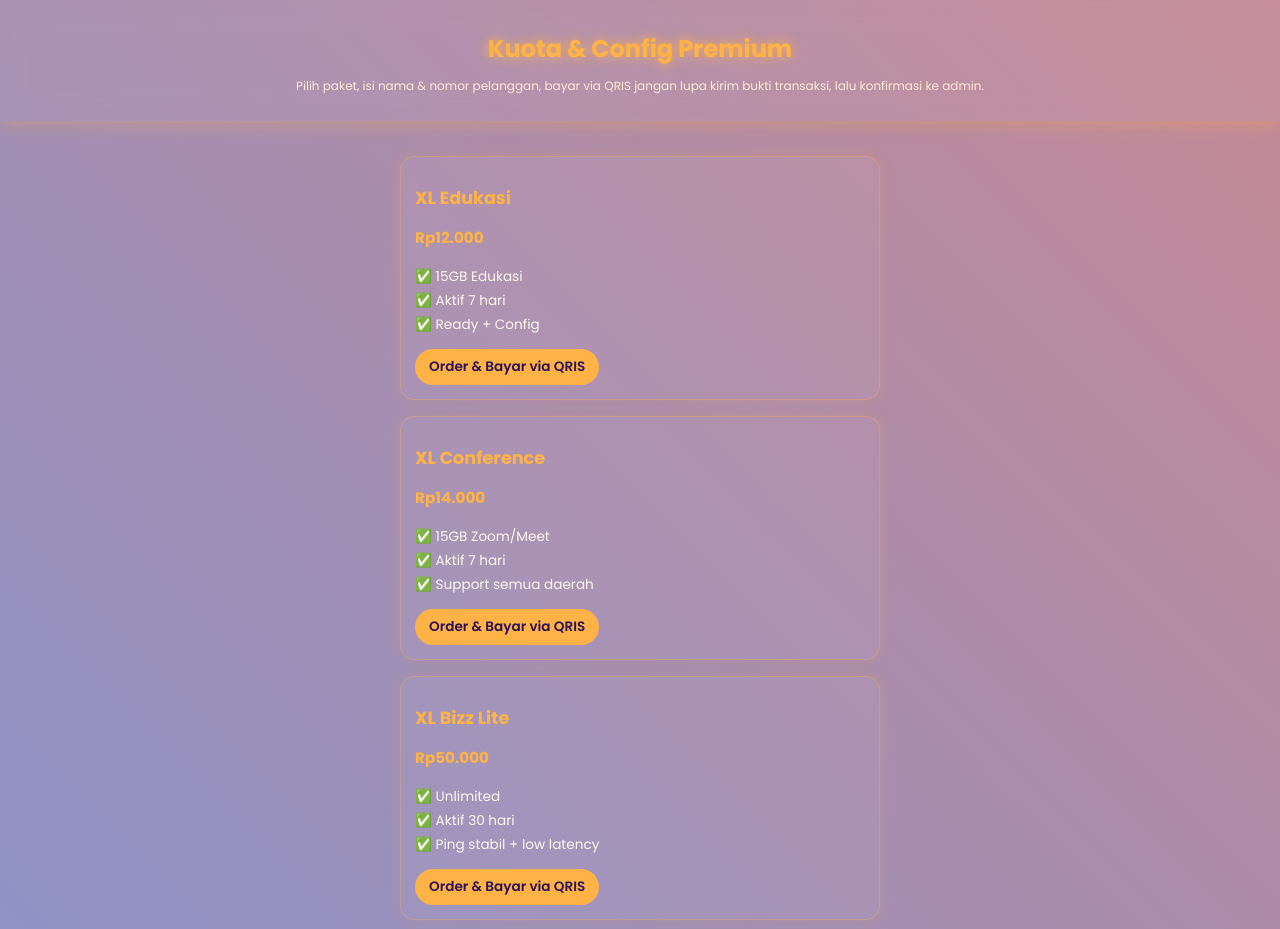
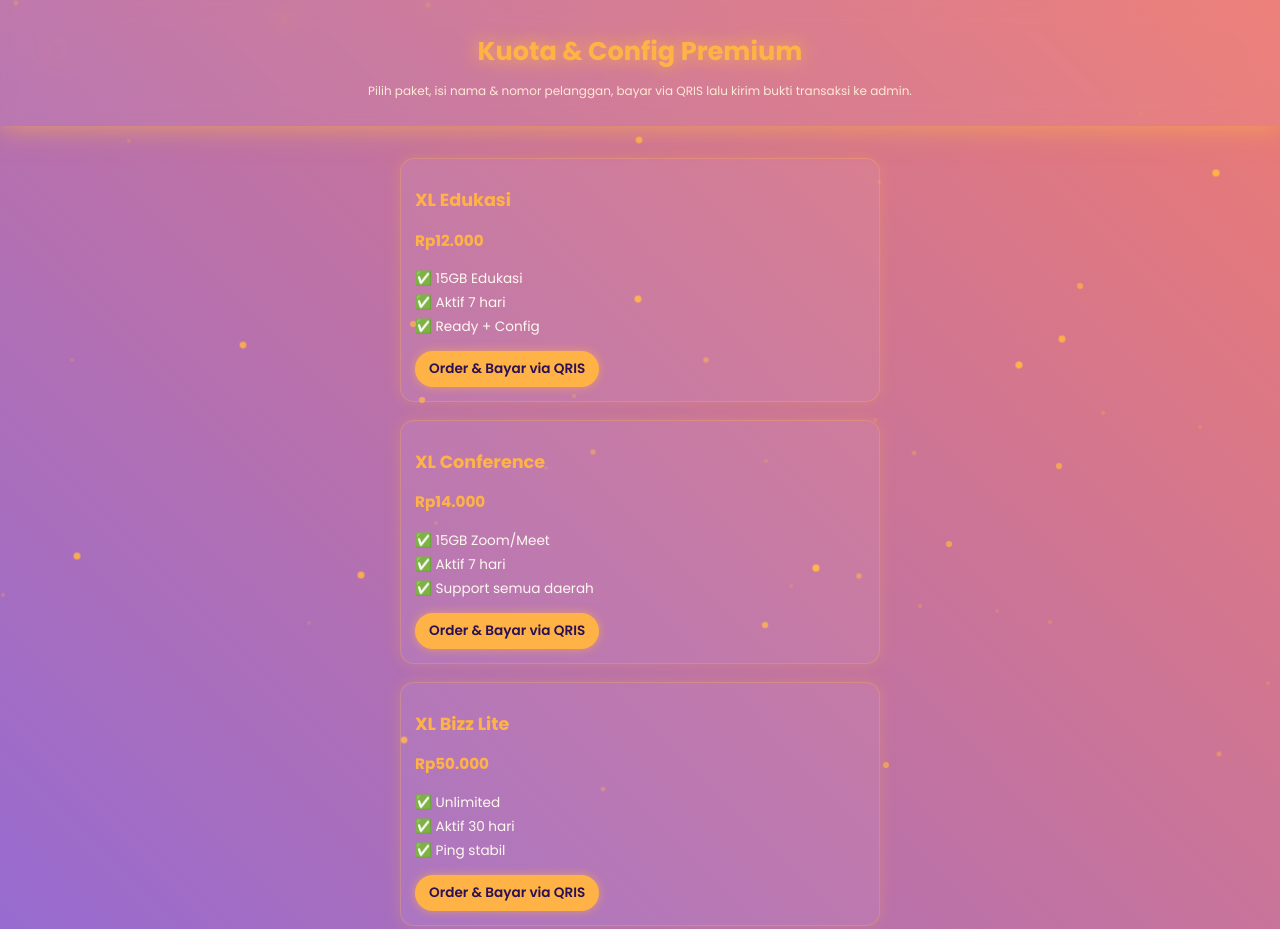
Before and after one commit to ordersekarangbot/iya, a plain HTML site: page index.html in a window 1280 px wide. Shown: the top 929 px of the page. Drawn offline with Linux system fonts and the light colour scheme.

Commit message:
Update index.html

```diff
--- a/index.html
+++ b/index.html
@@ -10,47 +10,72 @@
 :root {
   --neon: #ffb347;
   --bg1: #2b1055;
-  --bg2: #7597de;
+  --bg2: #6c63ff;
   --text: #fff8f0;
 }
 
-/* ===== Background Neon Animasi ===== */
 body {
   font-family: "Poppins", sans-serif;
   margin: 0;
   color: var(--text);
   text-align: center;
-  background: linear-gradient(45deg, var(--bg1), var(--bg2), #ff7e5f);
+  overflow-x: hidden;
+  background: linear-gradient(45deg, var(--bg1), var(--bg2), #ff7e5f, #ffb347);
   background-size: 400% 400%;
-  animation: bgMove 12s ease infinite;
+  animation: bgMove 4s linear infinite; /* animasi cepat */
   min-height: 100vh;
+  position: relative;
 }
+
 @keyframes bgMove {
-  0% { background-position: 0% 50%; }
-  50% { background-position: 100% 50%; }
-  100% { background-position: 0% 50%; }
+  0% { background-position: 0% 0%; }
+  50% { background-position: 100% 100%; }
+  100% { background-position: 0% 0%; }
+}
+
+/* Partikel Neon */
+#particles {
+  position: fixed;
+  top: 0; left: 0;
+  width: 100%; height: 100%;
+  overflow: hidden;
+  z-index: 0;
+  pointer-events: none;
+}
+.particle {
+  position: absolute;
+  width: 4px;
+  height: 4px;
+  border-radius: 50%;
+  background: var(--neon);
+  opacity: 0.8;
+  animation: flicker 1.5s infinite alternate ease-in-out;
+}
+@keyframes flicker {
+  from { opacity: 0.2; transform: scale(1); }
+  to { opacity: 1; transform: scale(1.8); }
 }
 
 /* Header */
 header {
   padding: 15px;
   background: rgba(255,255,255,0.05);
-  box-shadow: 0 0 20px rgba(255,180,70,0.3);
+  box-shadow: 0 0 25px rgba(255,180,70,0.5);
   backdrop-filter: blur(12px);
-  animation: glowPulse 3s infinite alternate;
+  animation: glowPulse 2s infinite alternate;
+  position: relative;
+  z-index: 2;
 }
 @keyframes glowPulse {
-  0% { box-shadow: 0 0 10px rgba(255,180,70,0.2); }
-  100% { box-shadow: 0 0 25px rgba(255,180,70,0.6); }
+  0% { box-shadow: 0 0 10px rgba(255,180,70,0.3); }
+  100% { box-shadow: 0 0 30px rgba(255,180,70,0.8); }
 }
-
 header h1 {
   color: var(--neon);
-  text-shadow: 0 0 12px var(--neon);
-  font-size: 1.5em;
+  text-shadow: 0 0 18px var(--neon);
+  font-size: 1.6em;
   margin-bottom: 3px;
 }
-
 header p {
   color: #ffe9d6;
   font-size: 12px;
@@ -62,47 +87,45 @@
   max-width: 480px;
   margin: 25px auto;
   padding: 10px;
+  position: relative;
+  z-index: 2;
 }
 
-/* Kartu Paket */
+/* Kartu Kuota */
 .kuota-card {
-  background: rgba(255,255,255,0.05);
+  background: rgba(255,255,255,0.06);
   border: 1px solid rgba(255,180,70,0.3);
   border-radius: 14px;
   padding: 14px;
-  margin-bottom: 16px;
+  margin-bottom: 18px;
   text-align: left;
-  box-shadow: 0 0 15px rgba(255,180,70,0.15);
+  box-shadow: 0 0 15px rgba(255,180,70,0.25);
   transition: 0.3s;
-  animation: floatCard 5s ease-in-out infinite;
+  animation: floatCard 4s ease-in-out infinite;
 }
 @keyframes floatCard {
   0%,100% { transform: translateY(0px); }
   50% { transform: translateY(-6px); }
 }
 .kuota-card:hover {
-  box-shadow: 0 0 20px rgba(255,180,70,0.4);
+  box-shadow: 0 0 25px rgba(255,180,70,0.7);
   transform: scale(1.03);
 }
-
 .kuota-card h2 {
   color: var(--neon);
   font-size: 1.1em;
   margin-bottom: 6px;
 }
-
 .price {
   color: var(--neon);
   font-weight: bold;
   font-size: 0.95em;
 }
-
 ul {
   list-style: none;
   padding: 0;
   margin: 6px 0;
 }
-
 ul li {
   font-size: 0.85em;
   padding: 2px 0;
@@ -120,13 +143,14 @@
   text-decoration: none;
   margin-top: 6px;
   transition: 0.3s;
+  box-shadow: 0 0 10px rgba(255,180,70,0.6);
 }
 .btn:hover {
-  background: #ffc371;
-  box-shadow: 0 0 10px var(--neon);
+  background: #ffe6a7;
+  box-shadow: 0 0 20px var(--neon);
 }
 
-/* Modal Pembayaran */
+/* Modal */
 .modal {
   display: none;
   position: fixed;
@@ -142,7 +166,7 @@
   padding: 15px;
   border-radius: 12px;
   border: 1px solid rgba(255,180,70,0.3);
-  box-shadow: 0 0 15px rgba(255,180,70,0.3);
+  box-shadow: 0 0 20px rgba(255,180,70,0.4);
   max-width: 300px;
   text-align: center;
   animation: fadeIn 0.4s ease;
@@ -151,14 +175,12 @@
   from {opacity: 0; transform: scale(0.9);}
   to {opacity: 1; transform: scale(1);}
 }
-
 .modal img {
   width: 180px;
   border-radius: 8px;
-  box-shadow: 0 0 15px rgba(255,180,70,0.3);
+  box-shadow: 0 0 15px rgba(255,180,70,0.4);
   margin-top: 10px;
 }
-
 .close {
   color: var(--neon);
   font-weight: bold;
@@ -185,18 +207,22 @@
   font-size: 0.75em;
   color: #fbe0c4;
   line-height: 1.4em;
+  position: relative;
+  z-index: 2;
 }
 </style>
 </head>
 <body>
 
+<!-- Partikel Neon -->
+<div id="particles"></div>
+
 <header>
   <h1>Kuota & Config Premium</h1>
-  <p>Pilih paket, isi nama & nomor pelanggan, bayar via QRIS jangan lupa kirim bukti transaksi, lalu konfirmasi ke admin.</p>
+  <p>Pilih paket, isi nama & nomor pelanggan, bayar via QRIS lalu kirim bukti transaksi ke admin.</p>
 </header>
 
 <div class="container">
-
   <div class="kuota-card">
     <h2>XL Edukasi</h2>
     <p class="price">Rp12.000</p>
@@ -225,7 +251,7 @@
     <ul>
       <li>✅ Unlimited</li>
       <li>✅ Aktif 30 hari</li>
-      <li>✅ Ping stabil + low latency</li>
+      <li>✅ Ping stabil</li>
     </ul>
     <a class="btn" onclick="openPayment('XL Bizz Lite','50000')">Order & Bayar via QRIS</a>
   </div>
@@ -265,7 +291,7 @@
     <img id="qrisImage" src="" alt="QRIS Lampung Store OK">
     <br>
     <a class="btn" id="downloadQR" download="QRIS_Lampung_Store.png">Download QR / Simpan Bukti</a>
-    <p style="font-size:11px;margin-top:8px;">Scan QRIS lalu klik konfirmasi di bawah, jangan lupa kirim bukti transaksi.</p>
+    <p style="font-size:11px;margin-top:8px;">Scan QRIS lalu kirim bukti ke admin.</p>
     <a id="waConfirm" class="btn" target="_blank" style="margin-top:5px;">Konfirmasi via WhatsApp</a>
   </div>
 </div>
@@ -275,9 +301,21 @@
   ☎️ <a href="https://wa.me/628565050102" target="_blank" style="color:#ffdf9f;text-decoration:none;">CS: +62 856-5050-102</a>
 </footer>
 
-<!-- JS -->
 <script src="https://cdn.jsdelivr.net/npm/qrcode/build/qrcode.min.js"></script>
 <script>
+/* === Partikel Neon === */
+const particleContainer = document.getElementById("particles");
+for(let i=0; i<50; i++){
+  const p = document.createElement("div");
+  p.className = "particle";
+  p.style.left = Math.random()*100 + "%";
+  p.style.top = Math.random()*100 + "%";
+  p.style.animationDelay = (Math.random()*2)+"s";
+  p.style.animationDuration = (1 + Math.random()*2)+"s";
+  particleContainer.appendChild(p);
+}
+
+/* === Modal & QR === */
 const modal = document.getElementById("paymentModal");
 const paketInfo = document.getElementById("paketInfo");
 const waConfirm = document.getElementById("waConfirm");
@@ -294,32 +332,24 @@
   hargaDipilih = harga;
   modal.style.display = "flex";
   paketInfo.innerHTML = `📦 <b>${paket}</b><br>💰 Rp${harga}`;
-
-  // Generate QR dari kode QRIS
   QRCode.toDataURL(qrisCode, {width: 180}, function (err, url) {
     qrisImage.src = url;
     downloadQR.href = url;
   });
 }
-
-function closeModal(){
-  modal.style.display = "none";
-}
-
-window.onclick = function(event){
-  if(event.target == modal){ closeModal(); }
-}
+function closeModal(){ modal.style.display = "none"; }
+window.onclick = e => { if(e.target==modal) closeModal(); }
 
 document.querySelectorAll("#namaPembeli,#nomorPelanggan").forEach(el=>{
   el.addEventListener("input",()=>{
     const nama = document.getElementById("namaPembeli").value.trim();
     const nomor = document.getElementById("nomorPelanggan").value.trim();
     const pesan = encodeURIComponent(
-      `Halo admin, saya sudah melakukan pembayaran via QRIS.\n\n👤 Nama: ${nama}\n📞 Nomor Pelanggan: ${nomor}\n📦 Paket: ${paketDipilih}\n💰 Nominal: Rp${hargaDipilih}\n\nMohon dikonfirmasi ya.`
+      `Halo admin, saya sudah bayar via QRIS.\n\n👤 Nama: ${nama}\n📞 Nomor: ${nomor}\n📦 Paket: ${paketDipilih}\n💰 Rp${hargaDipilih}\n\nMohon dikonfirmasi ya.`
     );
     waConfirm.href = `https://wa.me/628565050103?text=${pesan}`;
   });
 });
 </script>
 </body>
-      </html>
+  </html>
```
